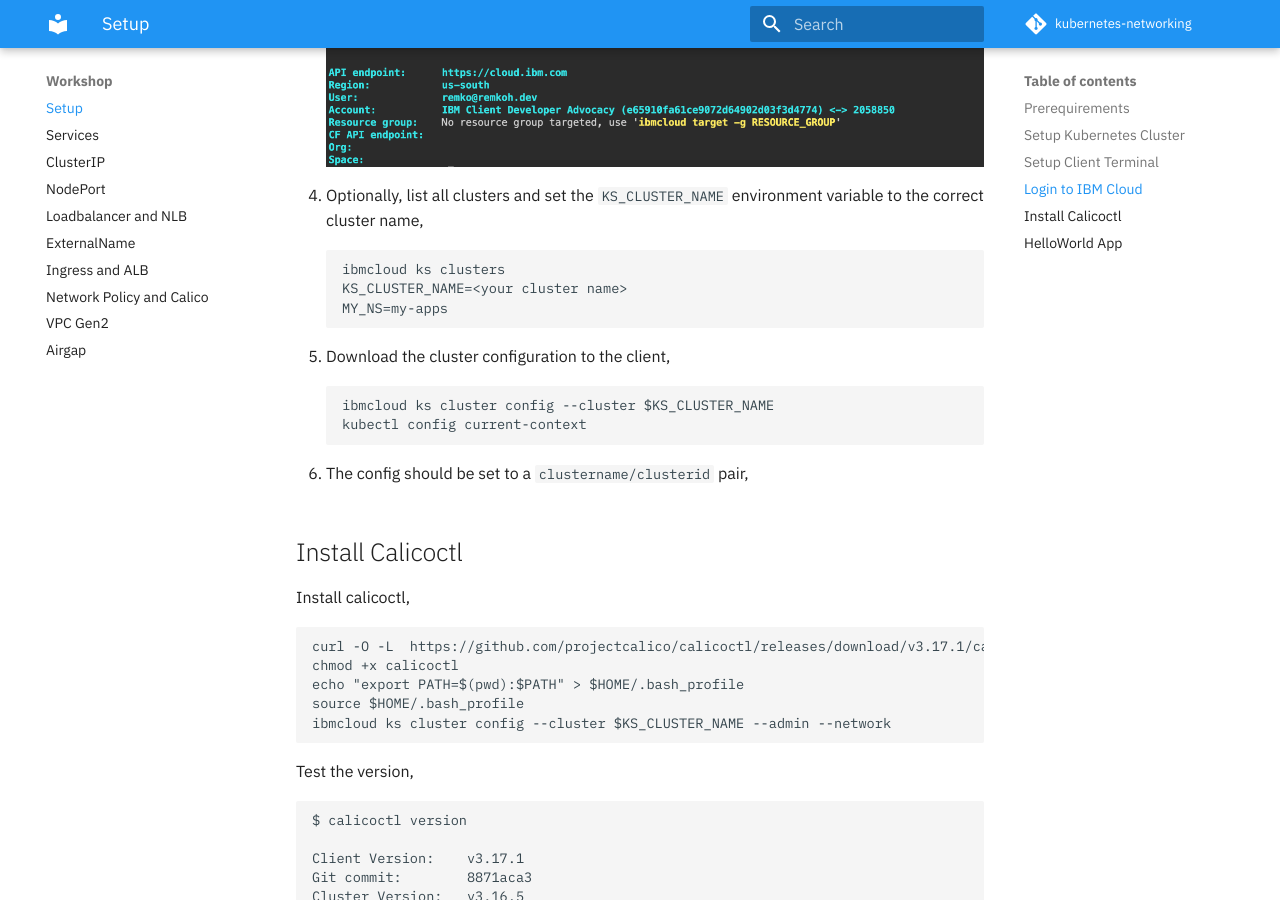
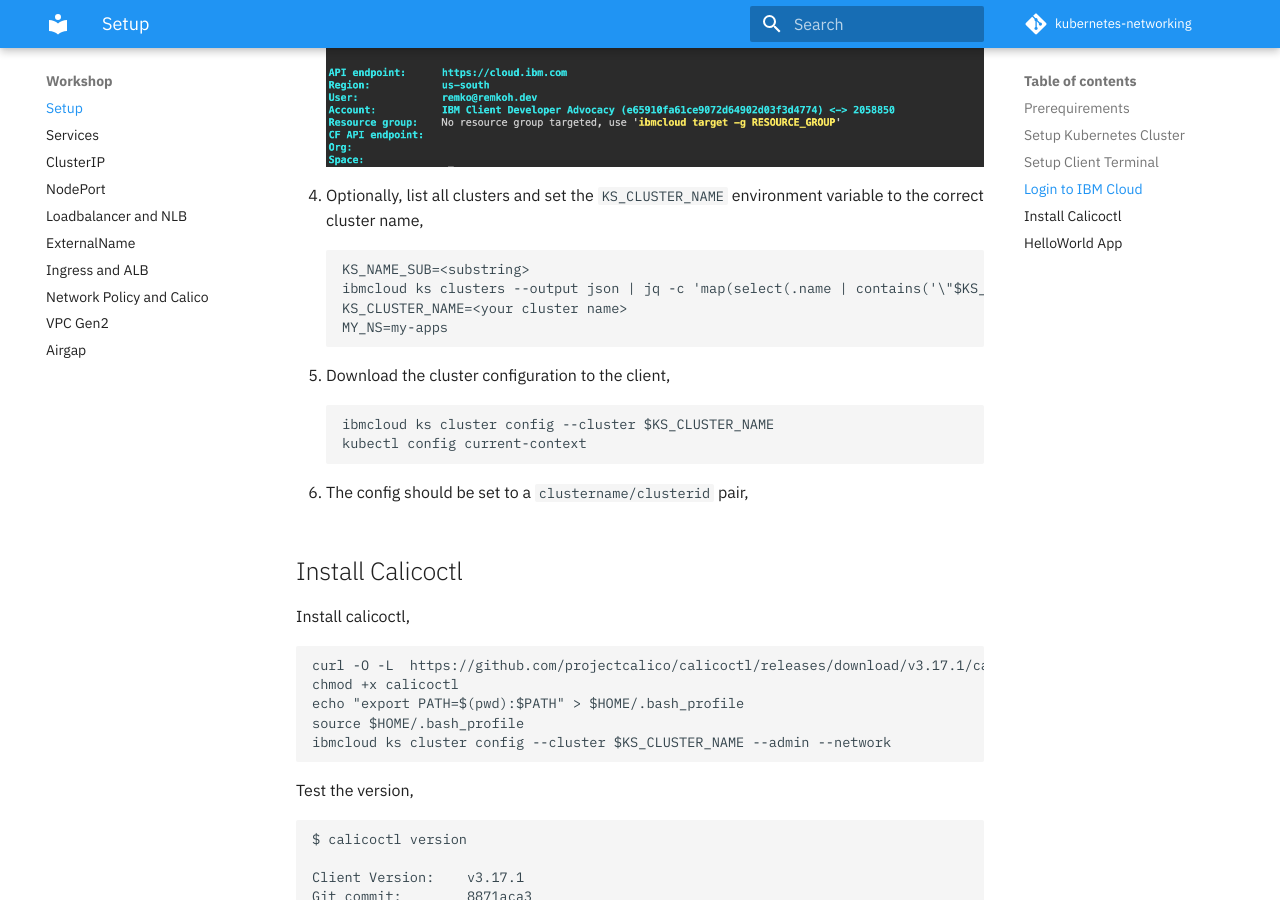
Before and after one commit to IBM/kubernetes-networking, an MkDocs documentation site: the page built from docs/setup.md, in a window 1280 px wide and 900 px high, scrolled down 1273 px. Built offline with MkDocs 1.6.1 and Material for MkDocs 9.7.7, drawn with Linux system fonts in a browser that asks for light colours; comment, search, counter and statistics services are not loaded.

Commit message:
Update setup.md
filter clusters by contains

````diff
--- a/docs/setup.md
+++ b/docs/setup.md
@@ -33,7 +33,8 @@ This workshop was tested using the Labs environment at CognitiveLabs. To access
 2. Optionally, list all clusters and set the `KS_CLUSTER_NAME` environment variable to the correct cluster name,
 
     ```
-    ibmcloud ks clusters
+    KS_NAME_SUB=<substring>
+    ibmcloud ks clusters --output json | jq -c 'map(select(.name | contains('\"$KS_NAME_SUB\"')))'
     KS_CLUSTER_NAME=<your cluster name>
     MY_NS=my-apps
     ```
````
